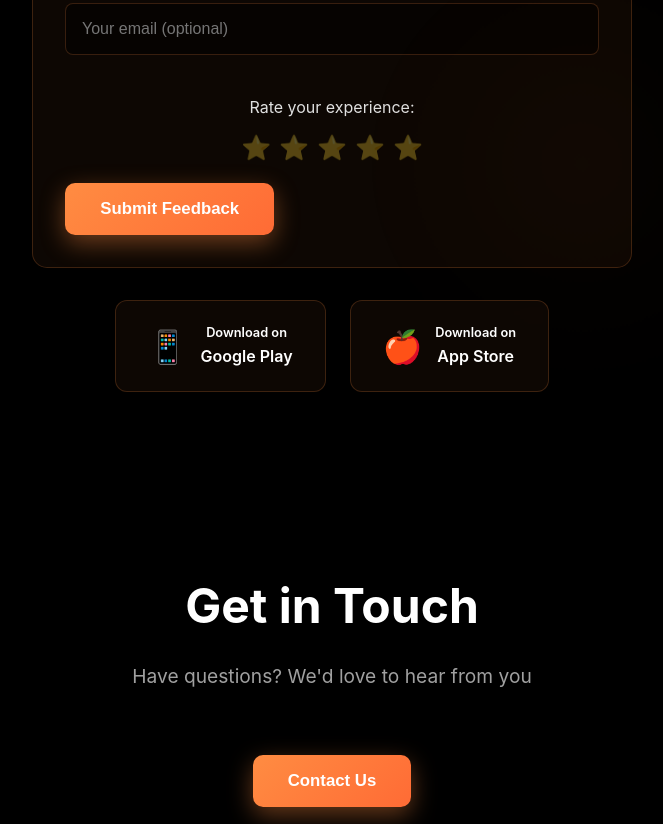
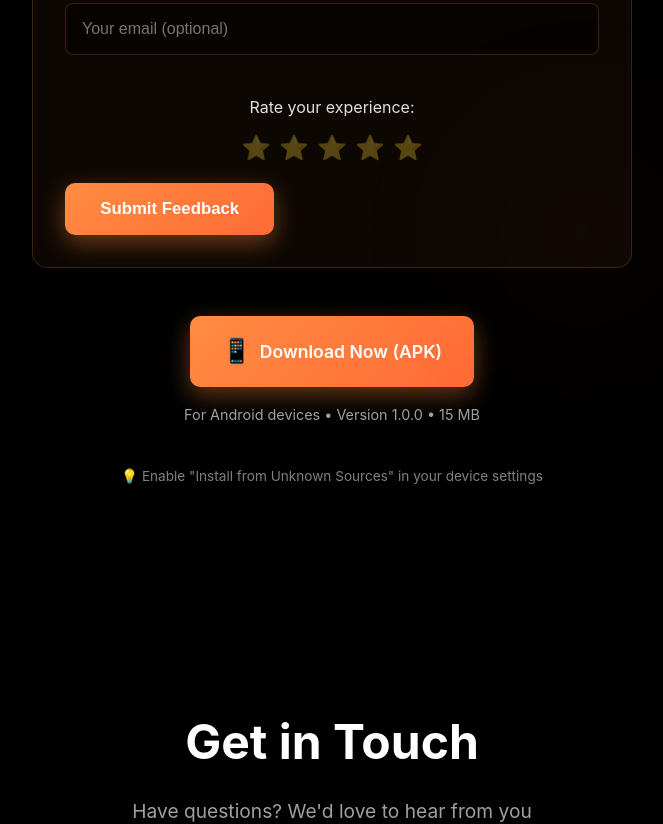
Before and after one commit to Reedddeb-12/parkease, a website: page index.html in a window 1280 px wide. Shown: the part 6192-7016 px from the top of the page, without its empty margins (308-971 px from the left). Drawn offline with Linux system fonts and the light colour scheme.

Commit message:
Replace app store buttons with direct APK download button

```diff
--- a/index.html
+++ b/index.html
@@ -1419,21 +1419,17 @@
             <div id="feedbackMessage"></div>
         </div>
 
-        <div class="app-stores">
-            <a href="#" class="store-badge" onclick="showComingSoon('Google Play')">
-                <span style="font-size: 2rem;">📱</span>
-                <div>
-                    <div style="font-size: 0.8rem;">Download on</div>
-                    <div>Google Play</div>
-                </div>
+        <div class="app-download" style="text-align: center; margin-top: 3rem;">
+            <a href="/parkease.apk" class="btn btn-primary" style="display: inline-flex; align-items: center; gap: 0.5rem; padding: 1rem 2rem; font-size: 1.1rem;" download onclick="trackAPKDownload()">
+                <span style="font-size: 1.5rem;">📱</span>
+                Download Now (APK)
             </a>
-            <a href="#" class="store-badge" onclick="showComingSoon('App Store')">
-                <span style="font-size: 2rem;">🍎</span>
-                <div>
-                    <div style="font-size: 0.8rem;">Download on</div>
-                    <div>App Store</div>
-                </div>
-            </a>
+            <p style="color: #a0a0a0; margin-top: 1rem; font-size: 0.9rem;">
+                For Android devices • Version 1.0.0 • 15 MB
+            </p>
+            <p style="color: #808080; margin-top: 0.5rem; font-size: 0.85rem;">
+                💡 Enable "Install from Unknown Sources" in your device settings
+            </p>
         </div>
     </section>
 
@@ -1559,9 +1555,10 @@
             mobileMenu.classList.remove('active');
         }
 
-        // Coming soon functionality
-        function showComingSoon(feature) {
-            alert(`🚀 ${feature} is coming soon! We're working hard to bring you the best parking experience. Stay tuned!`);
+        // APK download tracking (optional)
+        function trackAPKDownload() {
+            console.log('APK download initiated');
+            // You can add analytics tracking here if needed
         }
 
         // Smooth scrolling for navigation links
```
Also changed, not shown: parkease.apk.md (added, +53 -0 lines).
